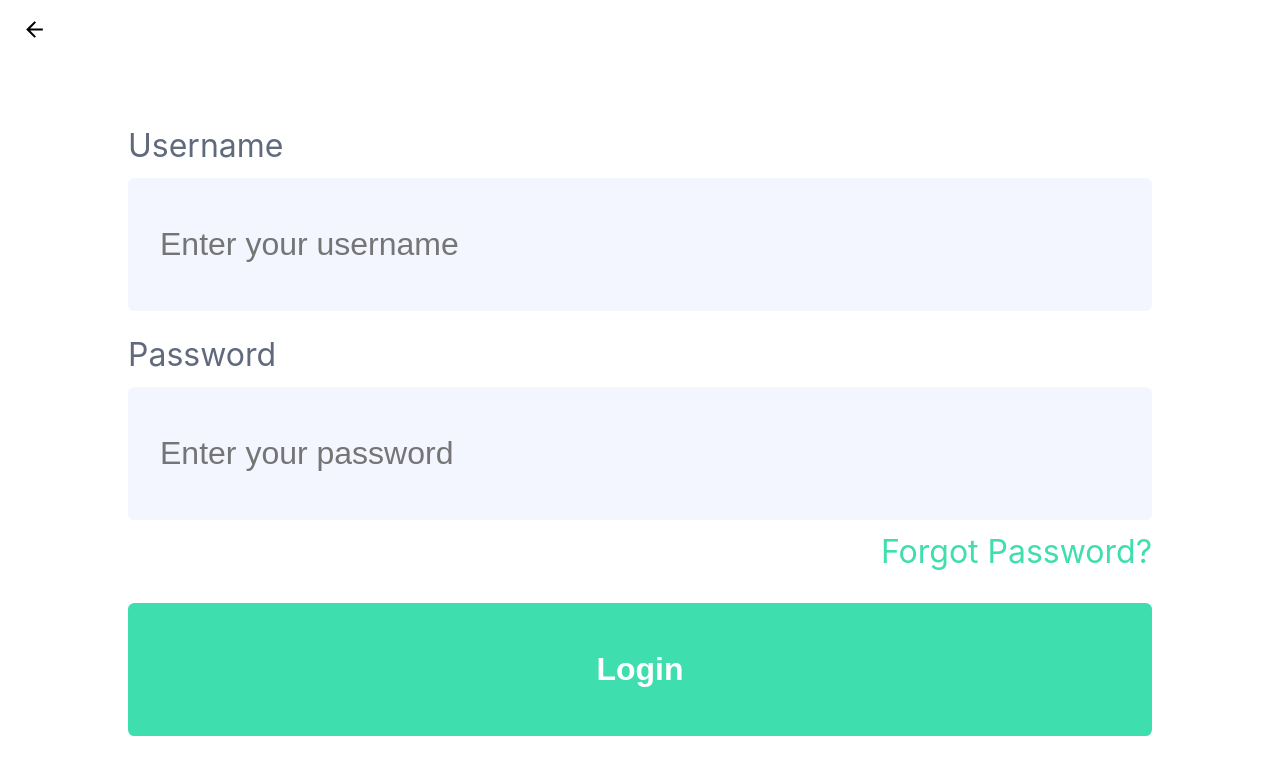
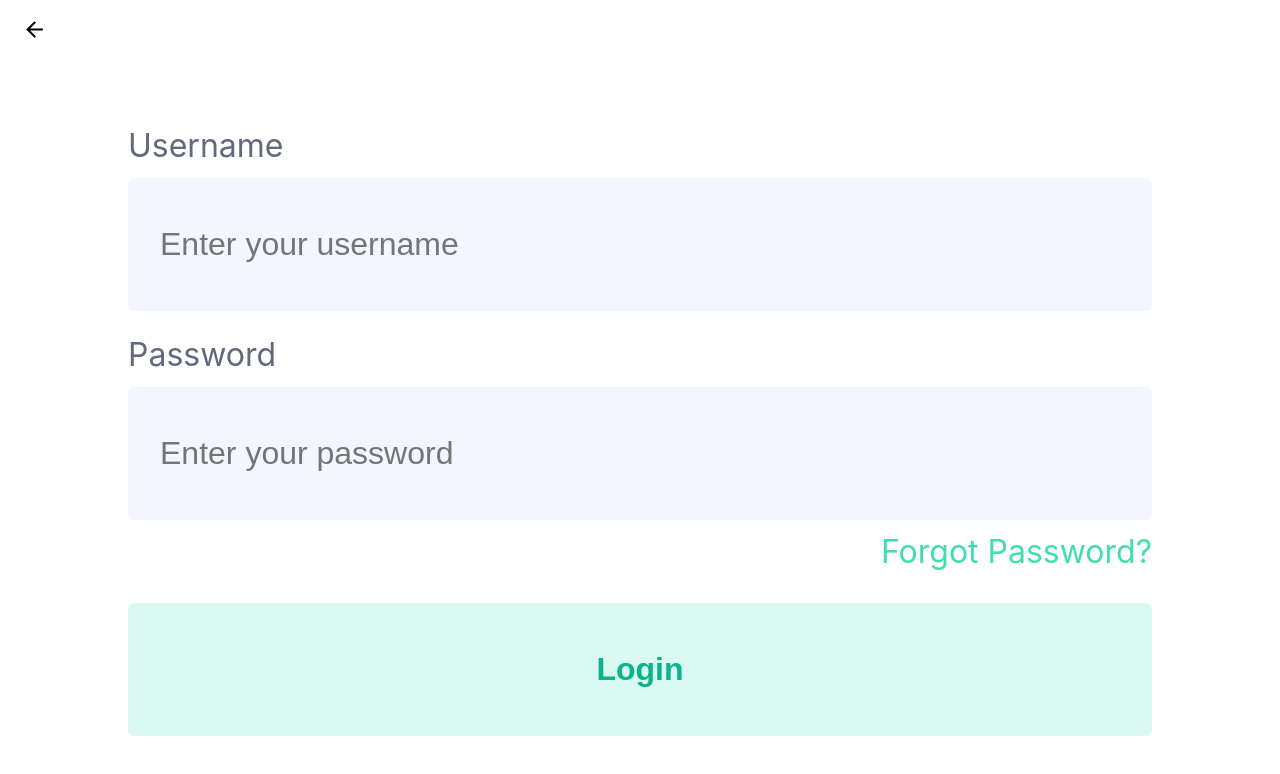
Before and after one commit to HKanwal/kapstone, a Next.js app in the folder src/next-app/: page /login in a window 1280 px wide. Shown: the top 774 px of the page. Built offline with nearby package versions, Linux system fonts and the light colour scheme.

Commit message:
Login btn disabled until fields filled

```diff
--- a/src/next-app/components/FormField.tsx
+++ b/src/next-app/components/FormField.tsx
@@ -15,6 +15,7 @@ const FormField = (props: FormFieldProps) => {
 
   const handleChange = (newValue: string) => {
     setValue(newValue);
+    props.onChange && props.onChange(newValue);
   };
 
   return (
--- a/src/next-app/pages/login.tsx
+++ b/src/next-app/pages/login.tsx
@@ -30,13 +30,18 @@ const LoginPage: NextPage = () => {
       </div>
       <div className={styles.content}>
         <div className={styles["username-container"]}>
-          <FormField name="Username" placeholder="Enter your username" />
+          <FormField
+            name="Username"
+            placeholder="Enter your username"
+            onChange={setUsername}
+          />
         </div>
         <div className={styles["password-container"]}>
           <FormField
             name="Password"
             placeholder="Enter your password"
             inputType="password"
+            onChange={setPassword}
           />
         </div>
         <div className={styles["forgot-password-container"]}>
@@ -44,7 +49,11 @@ const LoginPage: NextPage = () => {
             Forgot Password?
           </span>
         </div>
-        <Button title="Login" width="80%" />
+        <Button
+          title="Login"
+          width="80%"
+          disabled={username.length < 1 || password.length < 1}
+        />
 
         <Modal visible={modalVisible} onClose={hideModal}>
           <div className={styles["modal-content"]}>
```
